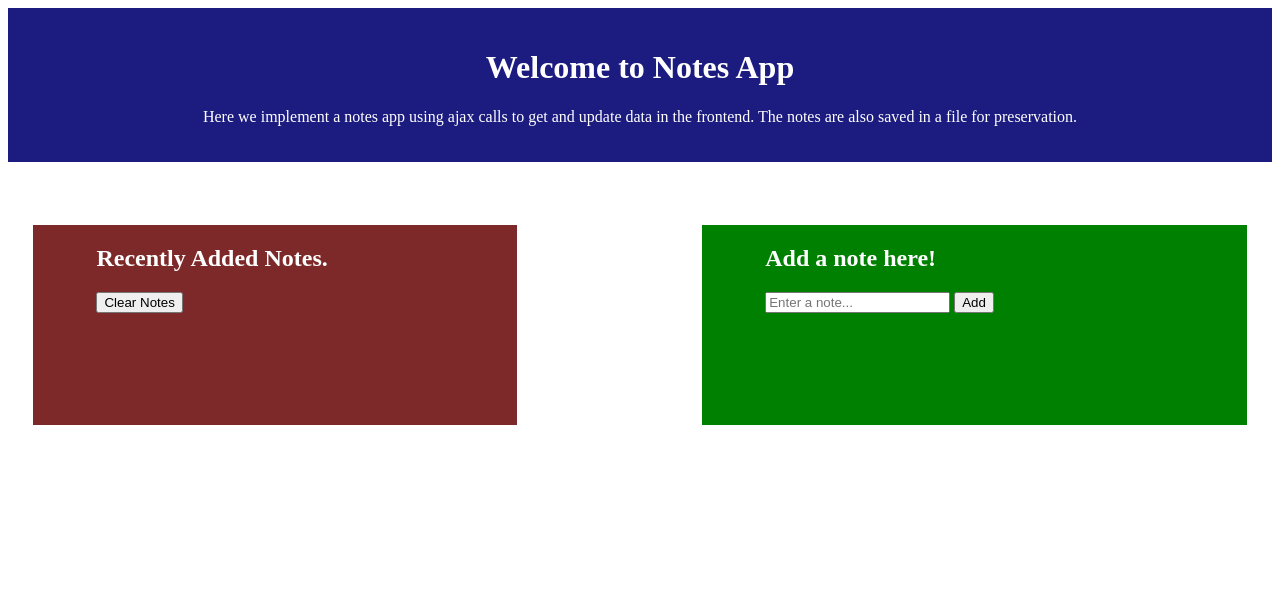
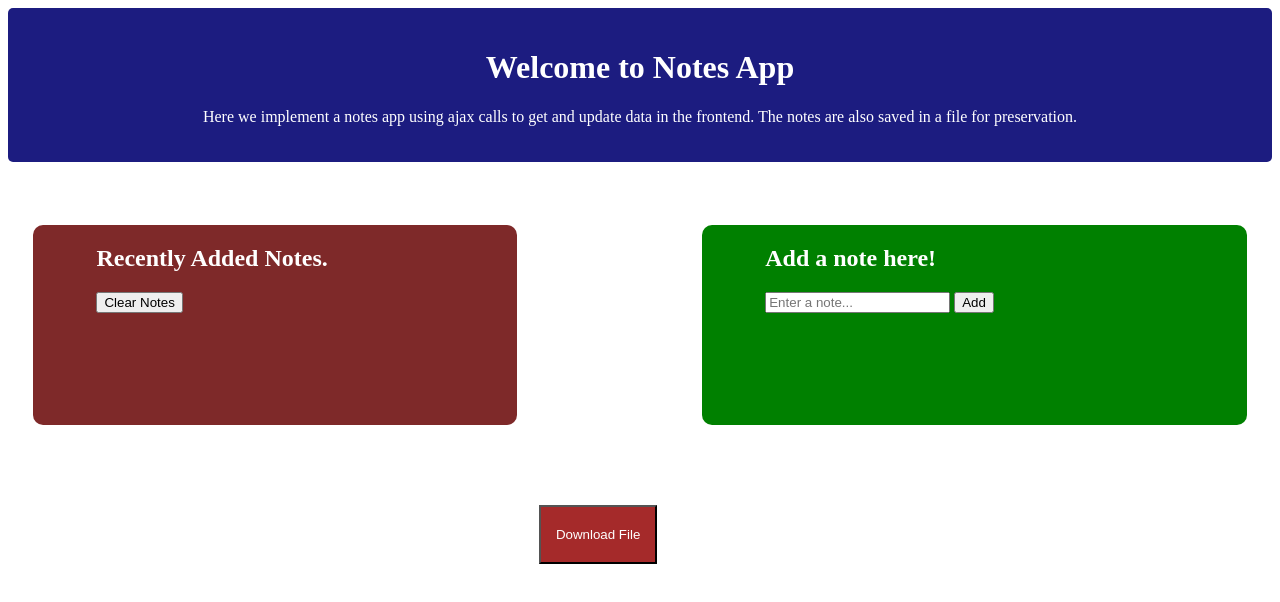
Before and after one commit to Devansh0112/Notes, a website: page public/index.html in a window 1280 px wide. Drawn offline with Linux system fonts and the light colour scheme; no server answers.

Commit message:
added the functionality to download the notes in json format

```diff
--- a/app.js
+++ b/app.js
@@ -22,12 +22,14 @@ app.get('/getNotes', function(req,res){
         notes = JSON.parse(data);
         res.json(notes);
     });
+    console.log('Notes sent successfully...');
 });
 
 app.get('/clear', function(req, res){
     notes = [];
     fs.writeFile('./notes.json', JSON.stringify(notes), (err)=>{
         res.end();
+        console.log('Cleared the notes successfully...');
     });
 });
 
@@ -40,7 +42,8 @@ app.post("/addNote", function (req, res) {
   notes.push(data);
   fs.writeFile('./notes.json', JSON.stringify(notes), (err)=>{
       if (err) console.log('Error while writing to file...');
-      else res.end();
+      else {res.end();
+    console.log('Notes added successfully...');}
   });
 });
 
--- a/public/index.css
+++ b/public/index.css
@@ -5,6 +5,7 @@
     margin-bottom: 5%;
     background-color: rgb(28, 28, 128);
     color: white;
+    border-radius: 5px;
 }
 
 #enterNote{
@@ -15,6 +16,7 @@
     padding-right: 20%;
     color: white;
     min-height: 200px;
+    border-radius: 10px;
     margin-bottom: 10px;
 }
 
@@ -30,5 +32,19 @@
     padding-left: 5%;
     background-color: rgb(126, 41, 41);
     color: white;
+    border-radius: 10px;
     min-height: 200px;
 }
+
+#button{
+    color: white;
+    background-color: brown;
+    padding: 20px 15px;
+    margin-left: 42%;
+    margin-top: 70px;
+    cursor: pointer;
+}
+
+#button:hover{
+    background-color: rgb(24, 24, 70);
+}
--- a/public/index.html
+++ b/public/index.html
@@ -34,6 +34,8 @@
         <small id="warningText"></small><br>
     </div>
 
+    <input type="button" value="Download File" id="button" onclick="downloadFile()">
+
     <!-- <script src="https://ajax.googleapis.com/ajax/libs/jquery/3.5.1/jquery.min.js"></script> -->
     <script src="./index.js"></script>
 </body>
--- a/public/index.js
+++ b/public/index.js
@@ -2,9 +2,7 @@ const getURL = "http://localhost:3000/getNotes";
 const addURL = "http://localhost:3000/addNote";
 const clearURL = "http://localhost:3000/clear";
 
-getNotes();
-
-function getNotes() {
+const getNotes = function () {
   let ul = document.getElementById("noteList");
   ul.innerHTML = "";
 
@@ -19,17 +17,17 @@ function getNotes() {
           ul.appendChild(li);
         });
       } else {
-          let p = document.createElement('p');
-          p.innerHTML = 'No notes yet.';
-          ul.appendChild(p);
+        let p = document.createElement("p");
+        p.innerHTML = "No notes yet.";
+        ul.appendChild(p);
       }
     }
   };
   xhttp1.open("GET", getURL, true);
   xhttp1.send();
-}
+};
 
-function addNote() {
+const addNote = function () {
   let noteInput = document.getElementById("noteInput");
   let warningText = document.getElementById("warningText");
   if (noteInput.value === "") {
@@ -56,9 +54,9 @@ function addNote() {
   }
 
   noteInput.value = "";
-}
+};
 
-function clearNotes() {
+const clearNotes = function () {
   let cm = document.getElementById("clearMessage");
   const xhttp2 = new XMLHttpRequest();
   xhttp2.onreadystatechange = function () {
@@ -72,4 +70,27 @@ function clearNotes() {
   };
   xhttp2.open("GET", clearURL, true);
   xhttp2.send();
+};
+
+function downloadFile() {
+  let xhttp3 = new XMLHttpRequest();
+  xhttp3.onreadystatechange = function () {
+    if (this.readyState === 4 && this.status === 200) {
+      let data = JSON.parse(this.responseText);
+      let csvContent = "data:text/json;charset=utf-8,"
+      csvContent += JSON.stringify(data);
+      var encodedUri = encodeURI(csvContent);
+      var link = document.createElement("a");
+      link.setAttribute("href", encodedUri);
+      link.setAttribute("download", "my_data.json");
+      document.body.appendChild(link); // Required for FF
+
+      link.click();
+    }
+  };
+
+  xhttp3.open("GET", getURL, true);
+  xhttp3.send();
 }
+
+getNotes();
```
